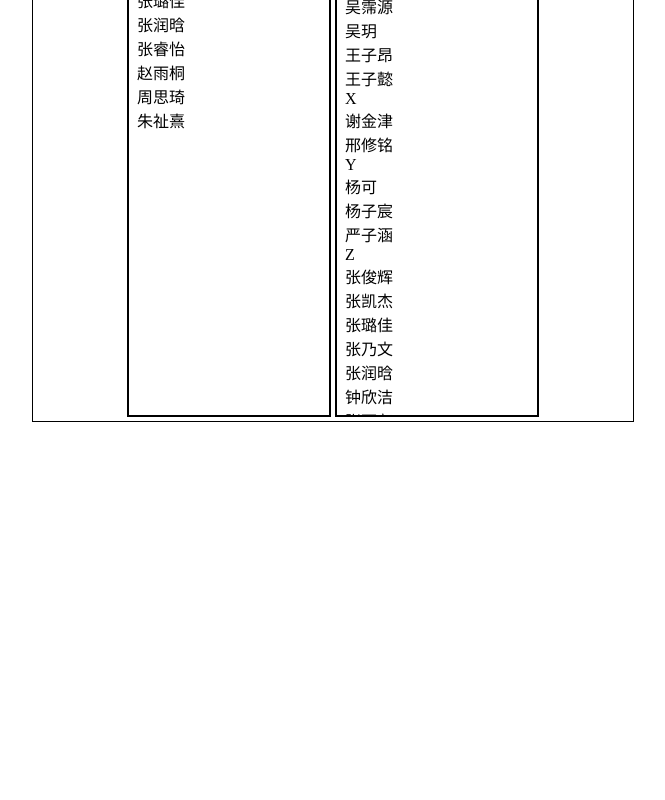
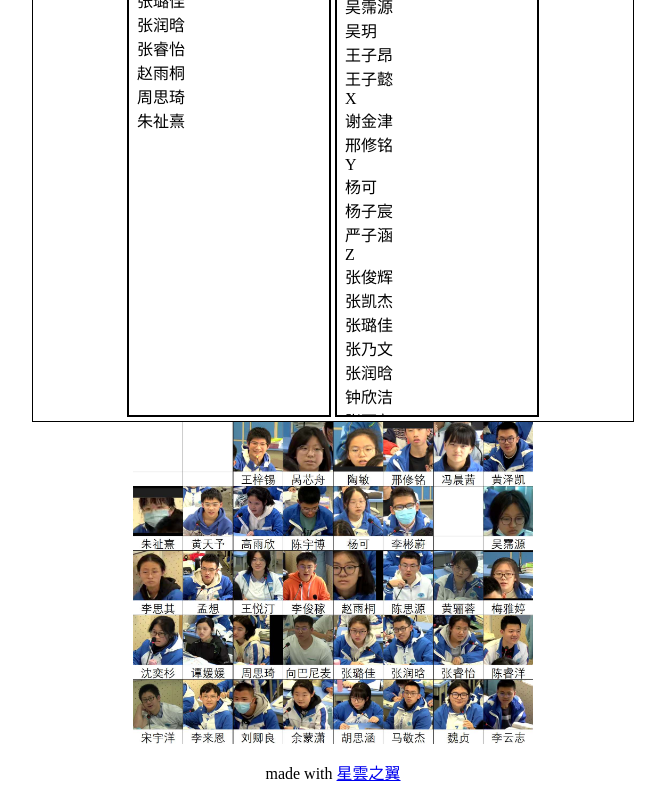
Before and after one commit to WinMCHG31400/cdqzyd, a plain HTML site: page 2025_11.html in a window 1280 px wide. Shown: the part 1135-1935 px from the top of the page, without its empty margins (307-972 px from the left). Before the commit the page ends 1565 px from the top, so only its background shows below. Drawn offline with Linux system fonts and the light colour scheme.

Commit message:
Add files via upload

```diff
--- a/2025_11.html
+++ b/2025_11.html
@@ -1,7 +1,7 @@
 <html>
   <head id="gfloedmbenibfmojhkbhhpomeoeklclh">
     <link rel="icon" href="cdqz.ico" type="image/x-icon">
-    <title>七林2025届11班学生名单</title>
+    <title>成都七中林荫校区2025届11班学生名单</title>
     <style>
       .center {
         text-align: center;
@@ -28,5 +28,12 @@
         <h1>成都七中林荫校区2025届11班学生名单</h1>
         <object style="border: 2px solid #000" type="text/x-scriptlet" data="25111.html" width="200" height="1450" class="subd_a"></object>
         <object style="border: 2px solid #000;" type="text/x-scriptlet" data="25112.html" width="200" height="1450" class="subd_a"></object>
-        </div>
+      </div>
+      <div class="center">
+        <a href="2025_11_1.jpg" target="_blank"><img src="2025_11_1.jpg" width="400"></a>
+      </div>
+      <div class="center">
+        <p>made with <a href="https://v.douyin.com/isf13m7LAKc/" target="_blank">星雲之翼</a></p>
+      </div>
+
   </body>
```
Also changed, not shown: 2025_11_1.jpg (added).
